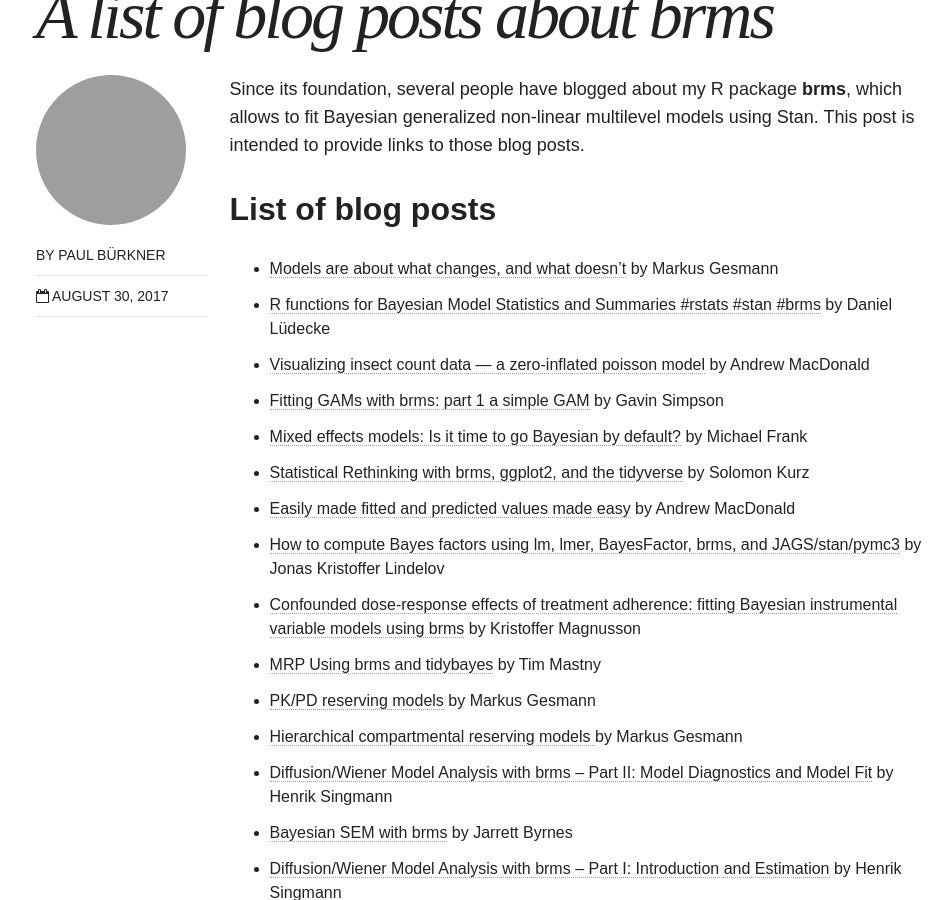
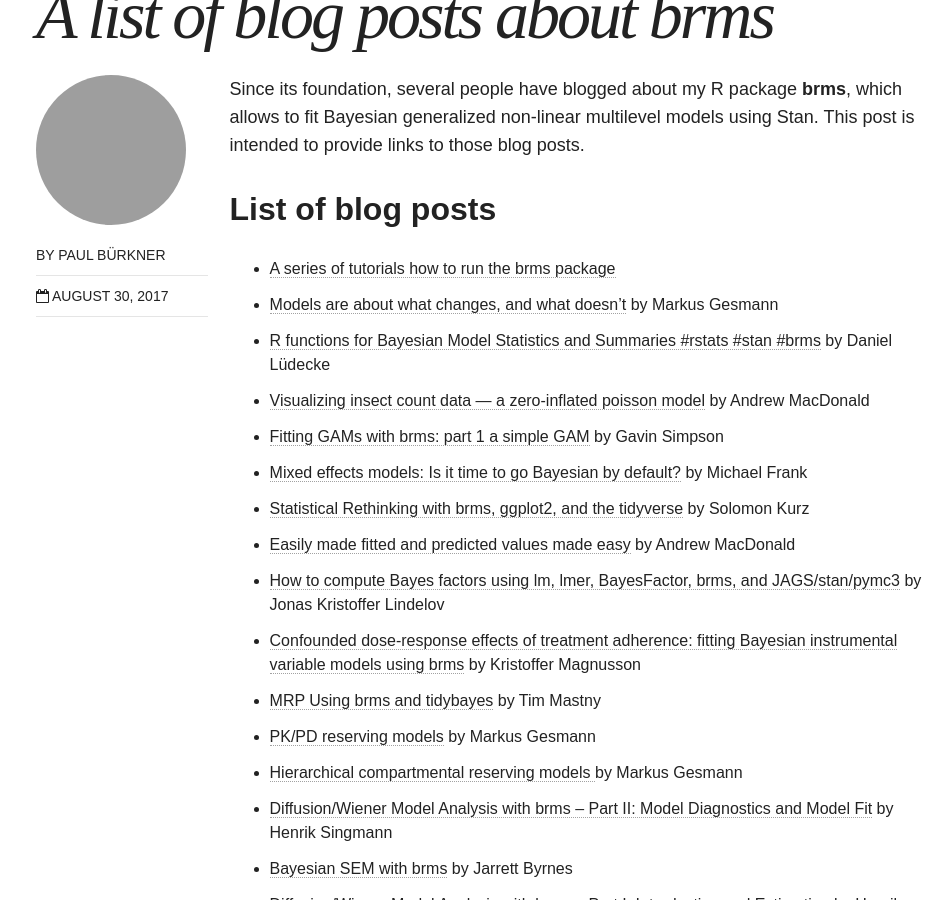
Before and after one commit to paul-buerkner/paul-buerkner.github.io, a Jekyll site: the page built from _posts/blog/2017-08-30-brms-blogposts.md, in a window 1280 px wide and 900 px high, scrolled down 497 px. Shown: the whole window, without its empty margins (150-1102 px from the left). Built offline with Jekyll 4.4.1, drawn with Linux system fonts in a browser that asks for light colours; nearby versions of some CDN libraries.

Commit message:
add new brms blog post

```diff
--- a/_posts/blog/2017-08-30-brms-blogposts.md
+++ b/_posts/blog/2017-08-30-brms-blogposts.md
@@ -13,6 +13,7 @@
 
 ## List of blog posts
 
+- [A series of tutorials how to run the brms package](https://www.rensvandeschoot.com/tutorials/brms/)
 - [Models are about what changes, and what doesn't](https://magesblog.com/post/modelling-change/) by Markus Gesmann
 - [R functions for Bayesian Model Statistics and Summaries #rstats #stan #brms](https://strengejacke.wordpress.com/2018/06/06/r-functions-for-bayesian-model-statistics-and-summaries-rstats-stan-brms/) by Daniel Lüdecke
 - [Visualizing insect count data — a zero-inflated poisson model](http://thestudyofthehousehold.com/2018/05/26/2018-05-26-visualizing-insect-count-data-a-zero-inflated-poisson-model/) by Andrew MacDonald
```
